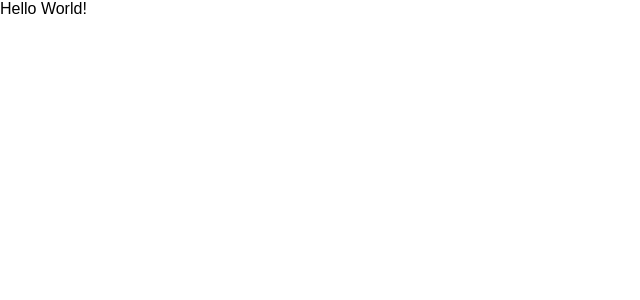
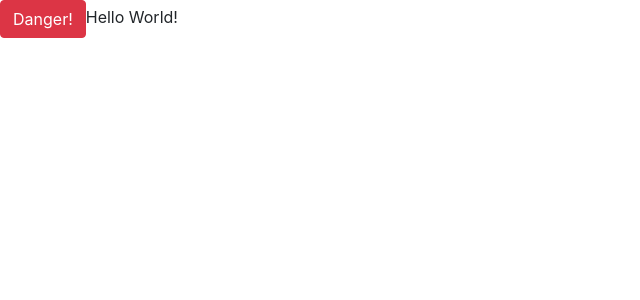
Before and after one commit to vitorcremonez/react-dynamic-album, a React (Create React App) app: page / in a window 1280 px wide. Shown: the top 300 px of the page, without its empty margins (0-640 px from the left). Built offline with nearby package versions, Linux system fonts and the light colour scheme.

Commit message:
installing and configuring reactstrap/boostrap.

```diff
--- a/package.json
+++ b/package.json
@@ -3,10 +3,12 @@
   "version": "0.1.0",
   "private": true,
   "dependencies": {
+    "bootstrap": "^4.1.1",
     "react": "^16.3.2",
     "react-dom": "^16.3.2",
     "react-photoswipe": "^1.3.0",
-    "react-scripts": "1.1.4"
+    "react-scripts": "1.1.4",
+    "reactstrap": "^6.0.1"
   },
   "scripts": {
     "start": "react-scripts start",
--- a/src/components/App.js
+++ b/src/components/App.js
@@ -1,9 +1,11 @@
 import React, {Component} from 'react';
+import { Button } from 'reactstrap';
 
 class App extends Component {
     render() {
         return (
             <div>
+                <Button color="danger">Danger!</Button>
                 Hello World!
             </div>
         );
--- a/src/index.js
+++ b/src/index.js
@@ -1,6 +1,7 @@
 import React from 'react';
 import ReactDOM from 'react-dom';
 import './styles/index.css';
+import 'bootstrap/dist/css/bootstrap.min.css';
 import App from './components/App';
 
 ReactDOM.render(<App />, document.getElementById('root'));
```
Also changed, not shown: 1 other file (tests, documents, lock files or other folders).
